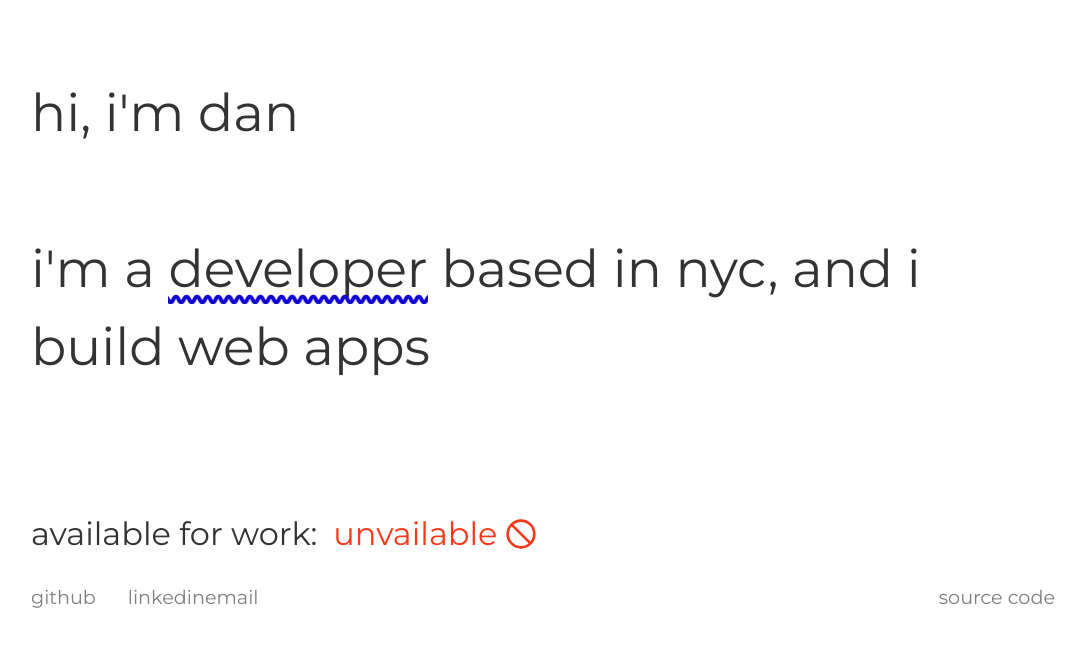
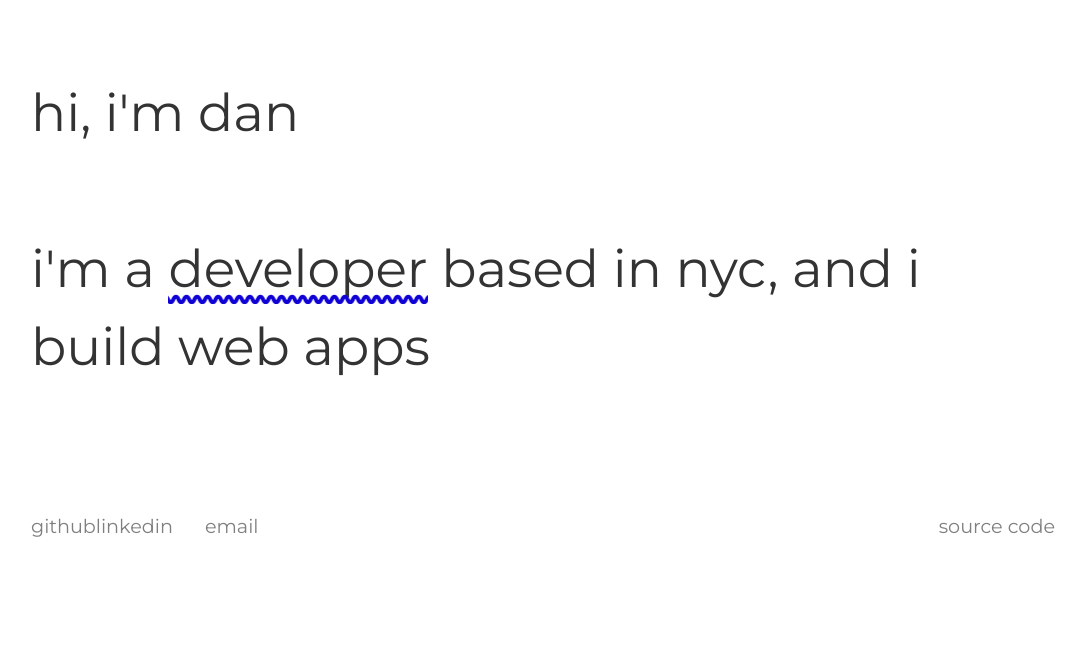
Before and after one commit to danbergelt/danbergelt.com, a Gatsby site in the folder portfolio/: page / in a window 1280 px wide. Shown: the part 98-744 px from the top of the page, without its empty margins (97-1183 px from the left). Built offline with nearby package versions, Linux system fonts and the light colour scheme; Gatsby itself is replaced by a stand-in of ours.

Commit message:
fix styles, remove availability

```diff
--- a/portfolio/src/pages/index.js
+++ b/portfolio/src/pages/index.js
@@ -16,7 +16,7 @@ export default () => {
     <DarkProvider>
       <Layout>
         <Hero />
-        <Availability />
+        {/* <Availability /> */}
         {/* <Work />
         <Info /> */}
         {/* <Contact /> */}
--- a/portfolio/src/styles/layout/footer.scss
+++ b/portfolio/src/styles/layout/footer.scss
@@ -37,7 +37,7 @@
     }
   }
 
-  .footer-nav-link:nth-child(1) {
+  .footer-nav-link:nth-child(2) {
     margin-right: 2rem;
   }
 
```
